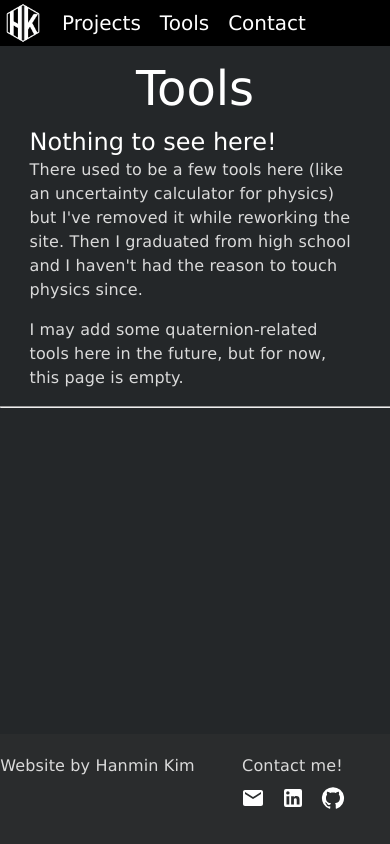
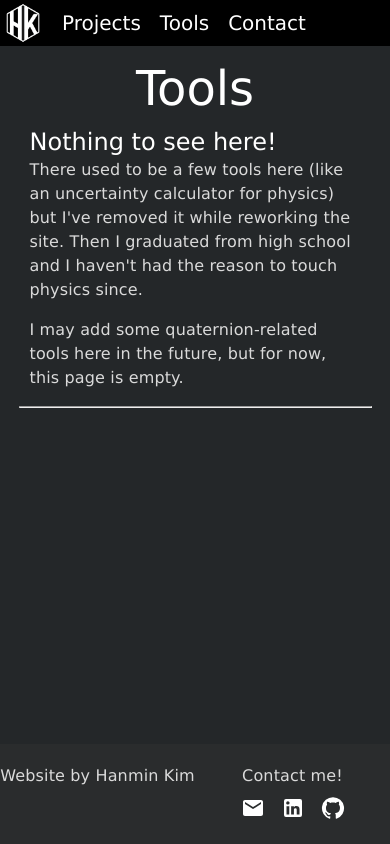
Before and after one commit to hanmangokiwi/hanmindev, a React (Create React App) app: page /tools in a window 390 px wide. Built offline with nearby package versions, Linux system fonts and the light colour scheme; the HTML template or start-up script is replaced by a standard one.

Commit message:
fix scrolling for mobile

```diff
--- a/src/components/Footer.css
+++ b/src/components/Footer.css
@@ -2,6 +2,7 @@
     float: bottom;
     background-color: #2a2c2d;
     width: 100%;
+    height: 100px;
     display: flex;
     justify-content: center;
 }
--- a/src/components/Header.tsx
+++ b/src/components/Header.tsx
@@ -5,9 +5,6 @@ import {Link, useNavigate} from "react-router-dom";
 
 
 function Header() {
-
-    const navigate = useNavigate();
-
   return (
       <nav>
           <Link to="/" style={{ textDecoration: 'none' }}>
--- a/src/components/ProjectCard.tsx
+++ b/src/components/ProjectCard.tsx
@@ -27,7 +27,7 @@ export default function ProjectCard(props: {project: any}) {
                     },
                 }),
             ]}
-            style={{cursor:'pointer'}}
+            style={{cursor:'pointer', width: '100vw', maxWidth: '90%'}}
 
             onMouseOver={() => setShow(true)}
             onMouseOut={() => setShow(false)}
--- a/src/index.css
+++ b/src/index.css
@@ -6,8 +6,6 @@ body {
   -webkit-font-smoothing: antialiased;
   -moz-osx-font-smoothing: grayscale;
   background-color: rgb(36, 39, 41);
-
-    overflow: hidden;
 }
 
 code {
@@ -18,7 +16,6 @@ code {
 html *
 {
   font-family: "Veranda", Geneva, sans-serif !important;
-
   color:white;
 }
 
@@ -29,7 +26,7 @@ section {
 
 
 
-root {
+:root {
 }
 
 h1{
@@ -51,21 +48,21 @@ li{
 .mainViewer {
     padding-top: 50px;
     width: 100vw;
-    height: 100%;
     overflow: hidden;
 }
 
-article{ flex:1; }
+article{
+    flex:1;
+    overflow: hidden;
+    min-height: calc(100vh - 150px);
+}
 
 
 .mainScroll {
     position: absolute;
-    overflow-y: auto;
-    overflow-x: hidden;
+    overflow: hidden;
     width: 100%;
     max-width: 100vw;
-    height: calc(100vh - 50px);
-    min-height: calc(100vh - 50px);
     display: flex;
     flex-direction: column;
 }
@@ -107,7 +104,8 @@ article{ flex:1; }
 
 hr {
     color: #6d6e70;
-    width: 100%;
+    width: 90%;
+    max-width: 90%;
 }
 
 .videoWrapper {
```
